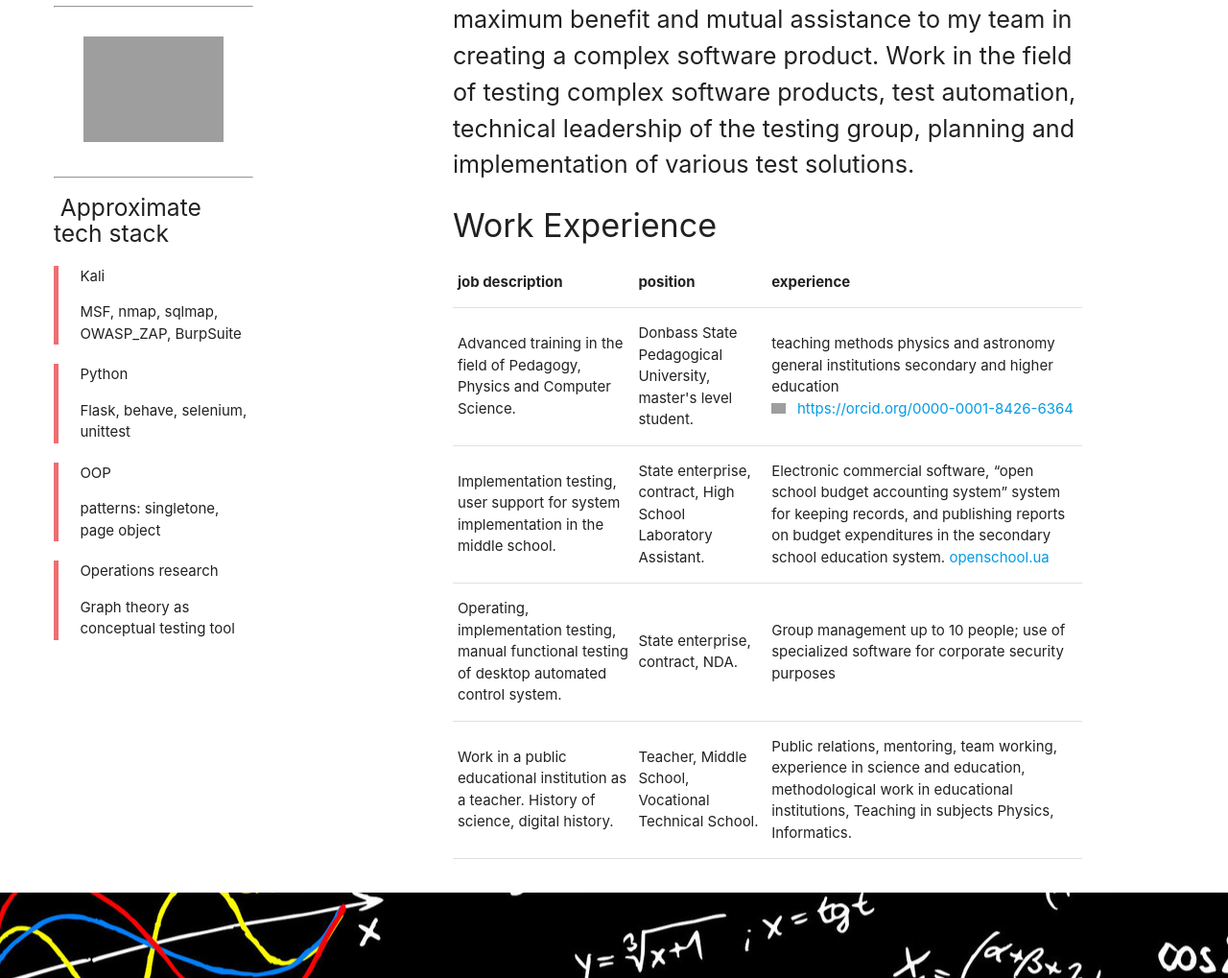
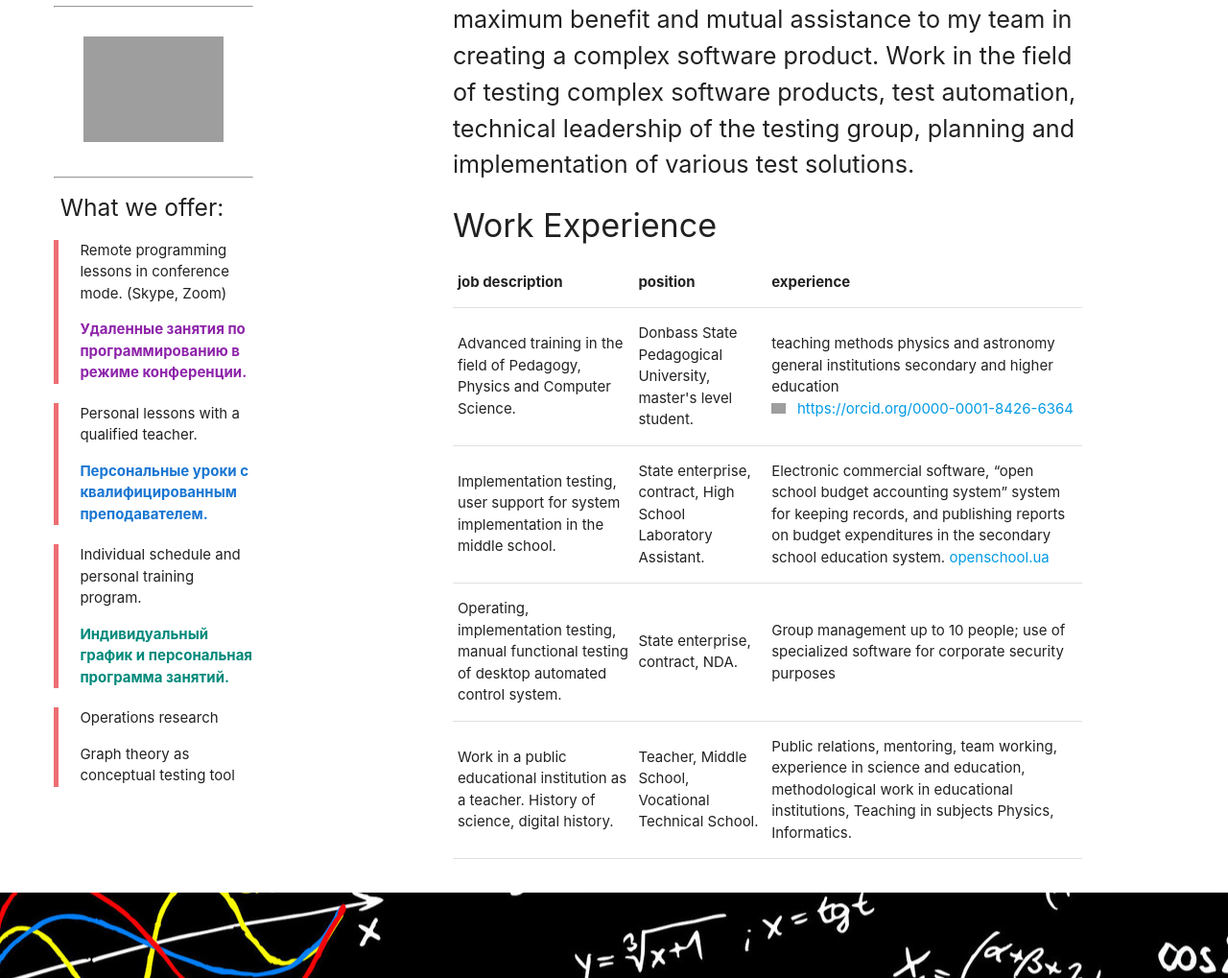
Before and after one commit to NickIT87/blog_dashboard, a Flask app: template landing/templates/landingmpage.html in a window 1280 px wide. Shown: the part 1197-2216 px from the top of the page at 96% size. Run offline with Flask 3, Linux system fonts and the light colour scheme; the template is opened without the code that fills it, so the values that code supplies are empty; a user stored in the database is signed in; some libraries are stand-ins or nearby versions; grey boxes are pictures that could not be loaded.

Commit message:
think about text content & color

```diff
--- a/landing/templates/landingmpage.html
+++ b/landing/templates/landingmpage.html
@@ -56,19 +56,19 @@
                 </div>
                 <br>
                 <hr>
-                <h5>&nbsp;Approximate tech stack</h5>
+                <h5>&nbsp;What we offer:</h5>
                 <div class="my_prefered_tech_stack">
                     <blockquote>
-                        <p>Kali</p>
-                        <p>MSF, nmap, sqlmap, OWASP_ZAP, BurpSuite</p>
+                        <p>Remote programming lessons in conference mode. (Skype, Zoom)</p>
+                        <b><p class="purple-text text-darken-1">Удаленные занятия по программированию в режиме конференции.</p></b>
                     </blockquote>
                     <blockquote>
-                        <p>Python</p>
-                        <p>Flask, behave, selenium, unittest</p>
+                        <p>Personal lessons with a qualified teacher.</p>
+                        <b><p class="blue-text text-darken-2">Персональные уроки с квалифицированным преподавателем.</p></b>
                     </blockquote>
                     <blockquote>
-                        <p>OOP</p>
-                        <p>patterns: singletone, page object</p>
+                        <p>Individual schedule and personal training program.</p>
+                        <b><p class="teal-text text-darken-1">Индивидуальный график и персональная программа занятий.</p></b>
                     </blockquote>
                     <blockquote>
                         <p>Operations research</p>
```
